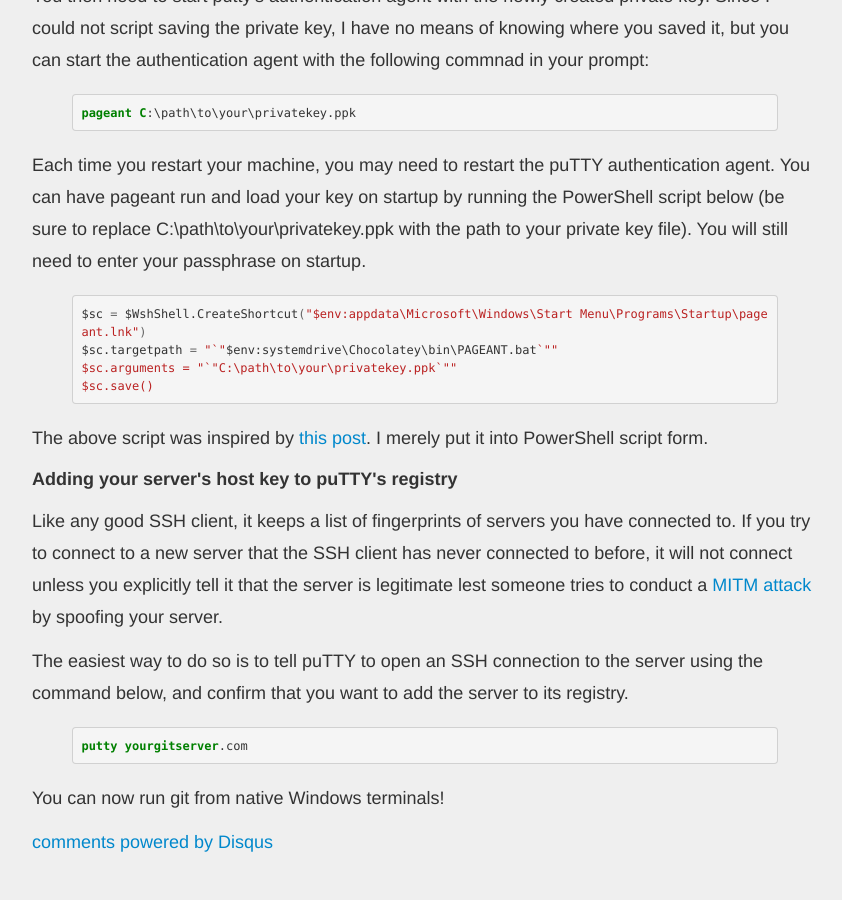
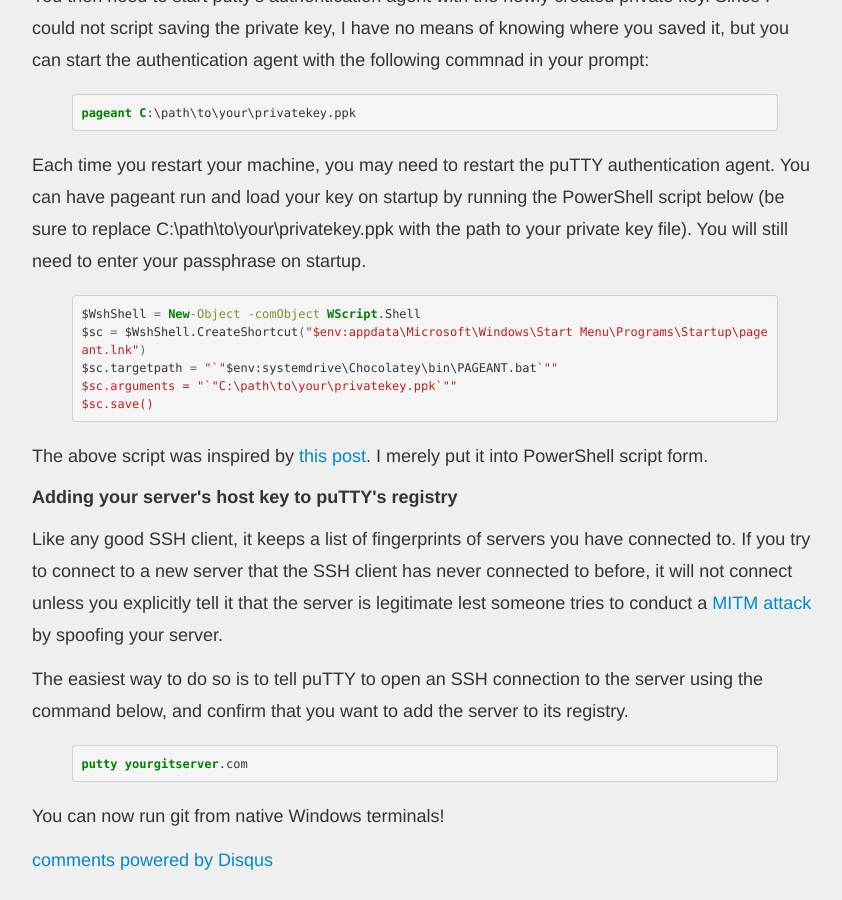
Before and after one commit to etruong42/etruong42.github.com, a Jekyll site: the page built from _posts/2013-8-26-How-To-Integrate-Git-Into-Windows.md, in a window 1280 px wide and 900 px high, scrolled down 2230 px. Shown: the whole window, without its empty margins (306-1148 px from the left). Built offline with Jekyll 4.4.1, drawn with Linux system fonts in a browser that asks for light colours; Markdown is read by kramdown in place of the engine named in the settings; comment, search, counter and statistics services are not loaded.

Commit message:
correct shortcut script

```diff
--- a/_posts/2013-8-26-How-To-Integrate-Git-Into-Windows.md
+++ b/_posts/2013-8-26-How-To-Integrate-Git-Into-Windows.md
@@ -49,6 +49,7 @@
 
 {% highlight bat %}
 
+$WshShell = New-Object -comObject WScript.Shell
 $sc = $WshShell.CreateShortcut("$env:appdata\Microsoft\Windows\Start Menu\Programs\Startup\pageant.lnk")
 $sc.targetpath = "`"$env:systemdrive\Chocolatey\bin\PAGEANT.bat`""
 $sc.arguments = "`"C:\path\to\your\privatekey.ppk`""
```
